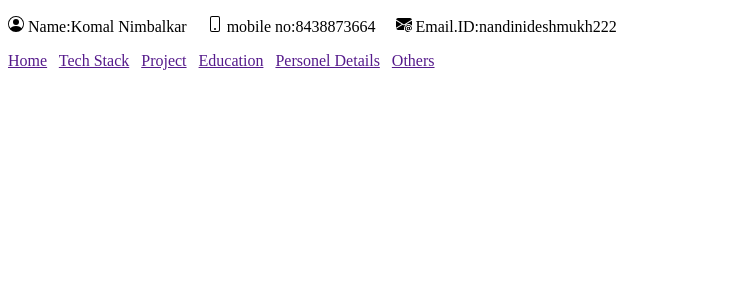
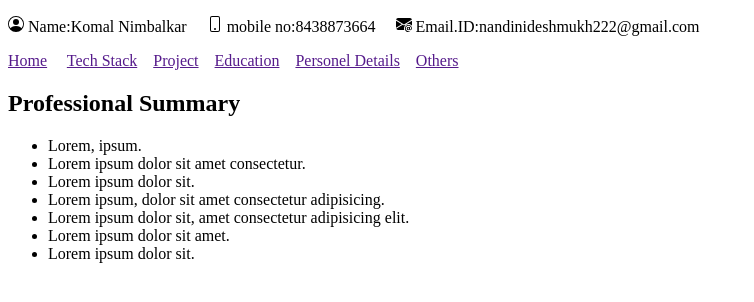
Before and after one commit to nandinideshmukh222/My_Profile, a plain HTML site: page index.html in a window 1280 px wide. Shown: the whole page, without its empty margins (0-754 px from the left). Drawn offline with Linux system fonts and the light colour scheme.

Commit message:
updated email id
updated email id

```diff
--- a/index.html
+++ b/index.html
@@ -20,22 +20,34 @@
       <svg xmlns="http://www.w3.org/2000/svg" width="16" height="16" fill="currentColor" class="bi bi-envelope-at-fill" viewBox="0 0 16 16">
         <path d="M2 2A2 2 0 0 0 .05 3.555L8 8.414l7.95-4.859A2 2 0 0 0 14 2zm-2 9.8V4.698l5.803 3.546zm6.761-2.97-6.57 4.026A2 2 0 0 0 2 14h6.256A4.5 4.5 0 0 1 8 12.5a4.49 4.49 0 0 1 1.606-3.446l-.367-.225L8 9.586zM16 9.671V4.697l-5.803 3.546.338.208A4.5 4.5 0 0 1 12.5 8c1.414 0 2.675.652 3.5 1.671"/>
         <path d="M15.834 12.244c0 1.168-.577 2.025-1.587 2.025-.503 0-1.002-.228-1.12-.648h-.043c-.118.416-.543.643-1.015.643-.77 0-1.259-.542-1.259-1.434v-.529c0-.844.481-1.4 1.26-1.4.585 0 .87.333.953.63h.03v-.568h.905v2.19c0 .272.18.42.411.42.315 0 .639-.415.639-1.39v-.118c0-1.277-.95-2.326-2.484-2.326h-.04c-1.582 0-2.64 1.067-2.64 2.724v.157c0 1.867 1.237 2.654 2.57 2.654h.045c.507 0 .935-.07 1.18-.18v.731c-.219.1-.643.175-1.237.175h-.044C10.438 16 9 14.82 9 12.646v-.214C9 10.36 10.421 9 12.485 9h.035c2.12 0 3.314 1.43 3.314 3.034zm-4.04.21v.227c0 .586.227.8.581.8.31 0 .564-.17.564-.743v-.367c0-.516-.275-.708-.572-.708-.346 0-.573.245-.573.791"/>
-      </svg> Email.ID:nandinideshmukh222
+      </svg> Email.ID:nandinideshmukh222@gmail.com
 </p>
     <!-- Navigation Section -->
     <nav></nav>
-<a href="">Home</a> &nbsp;
-<a href="">Tech Stack</a> &nbsp;
-<a href="">Project</a> &nbsp;
-<a href="">Education</a> &nbsp;
-<a href="">Personel Details</a> &nbsp;
-<a href="">Others</a>
+<a href="">Home</a> &nbsp; &nbsp;
+<a href="">Tech Stack</a> &nbsp;&nbsp;
+<a href="">Project</a> &nbsp;&nbsp;
+<a href="">Education</a> &nbsp;&nbsp;
+<a href="">Personel Details</a> &nbsp;&nbsp;
+<a href="">Others</a> &nbsp;&nbsp;
 
 
 
     <!-- Main Section -->
     <section></section>
-
+<!-- HOME Section -->
+<section id="home">
+    <h2>Professional Summary</h2>
+    <ul>
+      <li>Lorem, ipsum.</li>
+      <li>Lorem ipsum dolor sit amet consectetur.</li>
+      <li>Lorem ipsum dolor sit.</li>
+      <li>Lorem ipsum, dolor sit amet consectetur adipisicing.</li>
+      <li>Lorem ipsum dolor sit, amet consectetur adipisicing elit.</li>
+      <li>Lorem ipsum dolor sit amet.</li>
+      <li>Lorem ipsum dolor sit.</li>
+    </ul>
+  </section>
     <!-- Footer section -->
     <footer></footer>
   </body>
```
